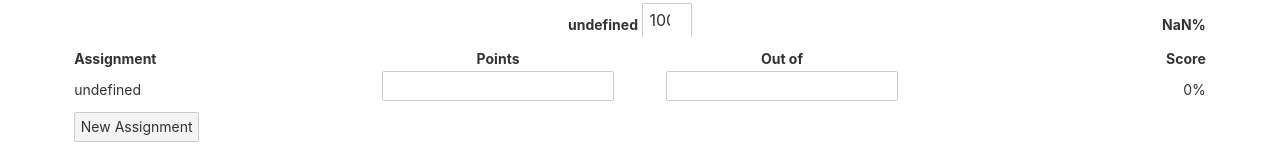
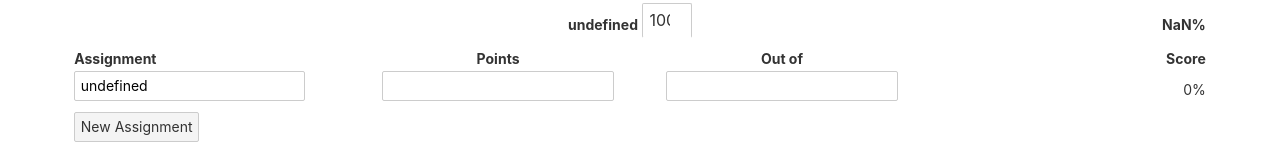
Before and after one commit to rjain37/grade-perturber, a Svelte app: page / in a window 1280 px wide. Both pictures are taken after a click on the button "load". Shown: the part 359-519 px from the top of the page. Built offline with nearby package versions, Linux system fonts and the light colour scheme.

Commit message:
fixed new assignment

```diff
--- a/src/App.svelte
+++ b/src/App.svelte
@@ -158,12 +158,11 @@
 		let table = document.getElementById(cat + "table");
 		let lastRow = table.rows[ table.rows.length - 1 ];
 		let clonedRow = table.rows[ table.rows.length - 2 ].cloneNode(true);
-		clonedRow.cells[0].innerHTML = "New Assignment " + assnum;
 		clonedRow.cells[0].innerHTML = "<input type='text' value='New Assignment " + assnum + "'>";
 		clonedRow.cells[1].childNodes[0].addEventListener("change", updateAssignments);
 		clonedRow.cells[2].childNodes[0].addEventListener("change", updateAssignments);
 
-		table.insertBefore(clonedRow, lastRow);
+		// table.insertBefore(clonedRow, lastRow);
 		updateAssignments();
 	}
 
@@ -254,7 +253,7 @@
 					</tr>
 					{#each cat.assignments as ass}
 						<tr>
-							<td style="text-align:left; width:25%" class="{ass.name}name">{ass.name}</td>
+							<td style="text-align:left; width:25%" class="{ass.name}name"><input value = {ass.name} type="text"></td>
 							<td style="text-align:center; width:25%"><input class="{cat.name}in" value = {ass.score} type = "number" on:change={updateAssignments}></td>
 							<td style="text-align:center; width:25%"><input class="{cat.name}out" value = {ass.outOf} type = "number" on:change={updateAssignments}></td>
 							<td style="text-align:right; width:25%" class="{cat.name}percent">{ass.percent}%</td>
```
Also changed, not shown: public/build/bundle.js, 1 other file (tests, documents, lock files or other folders).
